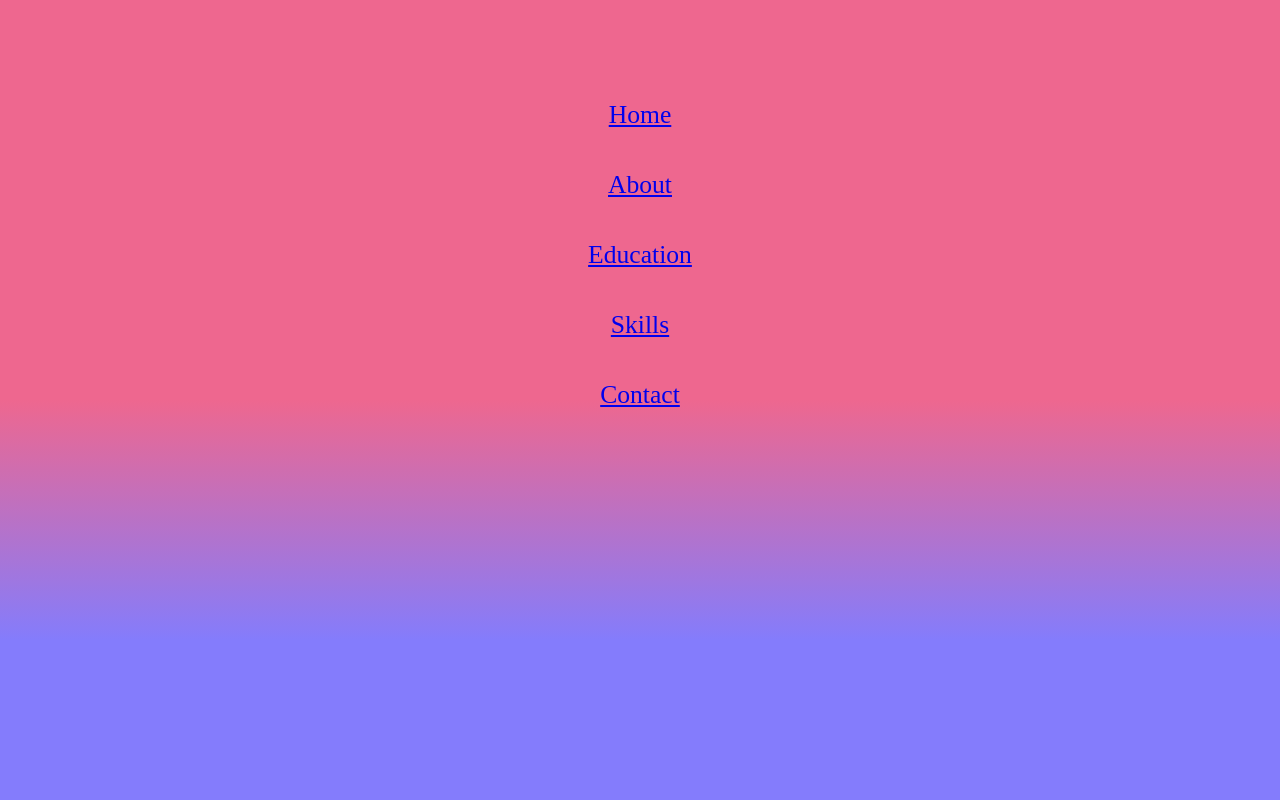
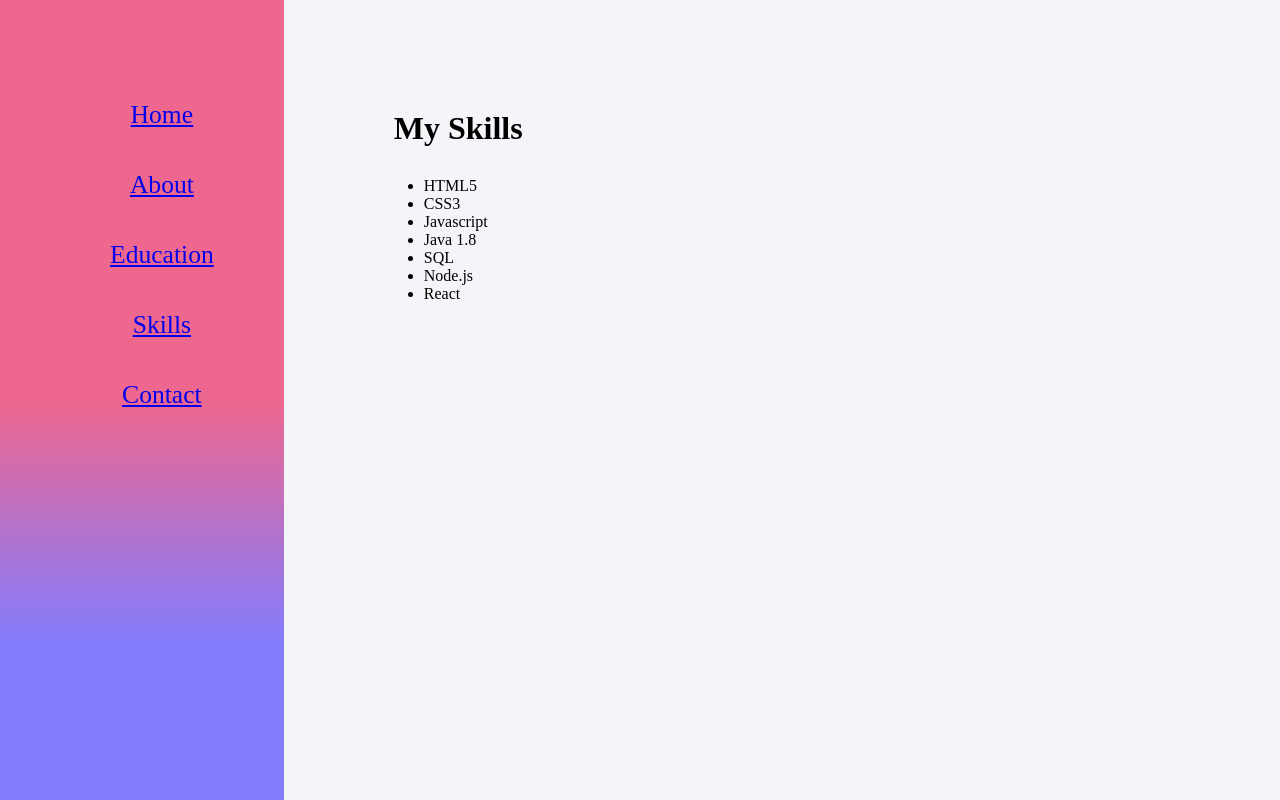
Before and after one commit to tflucker/react-portfolio, a React (Create React App) app: page /skills in a window 1280 px wide. Built offline with nearby package versions, Linux system fonts and the light colour scheme.

Commit message:
adding skills page, updated spacing

```diff
--- a/src/App.css
+++ b/src/App.css
@@ -46,10 +46,6 @@
     --typing-font: 3rem;
 }
 
-* {
-    margin: 0;
-    padding: 0;
-}
 
 body {
     font-family: 'Raleway';
@@ -68,6 +64,11 @@ body {
     padding: 100px;
     background-color: #f4f5f9;
     flex: var(--condiv-flex);
+    text-align: left;
+}
+
+.text-center {
+    text-align: center;
 }
 
 nav {
--- a/src/App.js
+++ b/src/App.js
@@ -1,10 +1,11 @@
 import React from 'react';
 import './App.css';
-import {BrowserRouter as Router, Route} from 'react-router-dom';
+import { BrowserRouter as Router, Route } from 'react-router-dom';
 import Navbar from './components/Navbar';
 import Home from './contents/Home';
 import About from './contents/About';
 import Education from './contents/Education';
+import Skills from './contents/Skills';
 
 function App() {
   return (
@@ -20,6 +21,9 @@ function App() {
         <Route path="/education">
           <Education />
         </Route>
+        <Route path="/skills">
+          <Skills />
+        </Route>
       </div>
     </Router>
   );
--- a/src/components/Social.js
+++ b/src/components/Social.js
@@ -1,7 +1,7 @@
-import React, {Component} from 'react';
+import React, { Component } from 'react';
 
-class Social extends Component{
-    render(){
+class Social extends Component {
+    render() {
         return (
             <div className="social">
                 <a href="https://github.com/tflucker" target="_blank">
--- a/src/contents/About.js
+++ b/src/contents/About.js
@@ -1,4 +1,4 @@
-import React, {Component} from 'react';
+import React, { Component } from 'react';
 
 class About extends Component {
     render() {
--- a/src/contents/Education.js
+++ b/src/contents/Education.js
@@ -9,7 +9,7 @@ class Education extends Component {
                 <WideCard title="Biomedical Engineering" where="The George Washington Univeristy" from="August 2010" to="May 2014" />
                 <br /><br />
                 <h1 className="subtopic">My Certifications</h1>
-                <WideCard title="AWS Cloud Practicioner" where="Online" from="July 2019" to="September 2019" />
+                <WideCard title="AWS Cloud Practicioner" where="Online" from="September 2019" to="September 2022" />
             </div>
         )
     }
--- a/src/contents/Home.js
+++ b/src/contents/Home.js
@@ -1,12 +1,12 @@
-import React, {Component} from 'react';
+import React, { Component } from 'react';
 import ReactTypingEffect from 'react-typing-effect';
 import Social from '../components/Social';
 import profilepic from '../img/tim-flucker-profile.jpg';
 
-class Home extends Component{
-    render(){
+class Home extends Component {
+    render() {
         return (
-            <div className="condiv home">
+            <div className="condiv home text-center">
                 <img src={profilepic} className="profilepic"></img>
                 <br />
                 <ReactTypingEffect className="typingeffect" text={['I am Tim Flucker', 'I am a full stack developer based in Washington DC']} speed={100} eraseDelay={2000} typingDelay={100} />
--- a/src/contents/Skills.js
+++ b/src/contents/Skills.js
@@ -0,0 +1,28 @@
+import React, { Component } from 'react';
+
+class Skills extends Component {
+
+    constructor(props) {
+        super(props);
+        this.state = {
+            mySkills: [
+                'HTML5', 'CSS3', 'Javascript', 'Java 1.8', 'SQL', 'Node.js', 'React'
+            ]
+        };
+    }
+
+    render() {
+        return (
+            <div className="condiv skills">
+                <h1 class="subtopic">My Skills</h1>
+                <ul>
+                    {this.state.mySkills.map((value) => {
+                        return <li>{value}</li>
+                    })}
+                </ul>
+            </div>
+        )
+    }
+}
+
+export default Skills;
```
Also changed, not shown: src/components/NavItem.js (line endings or trailing spaces).
